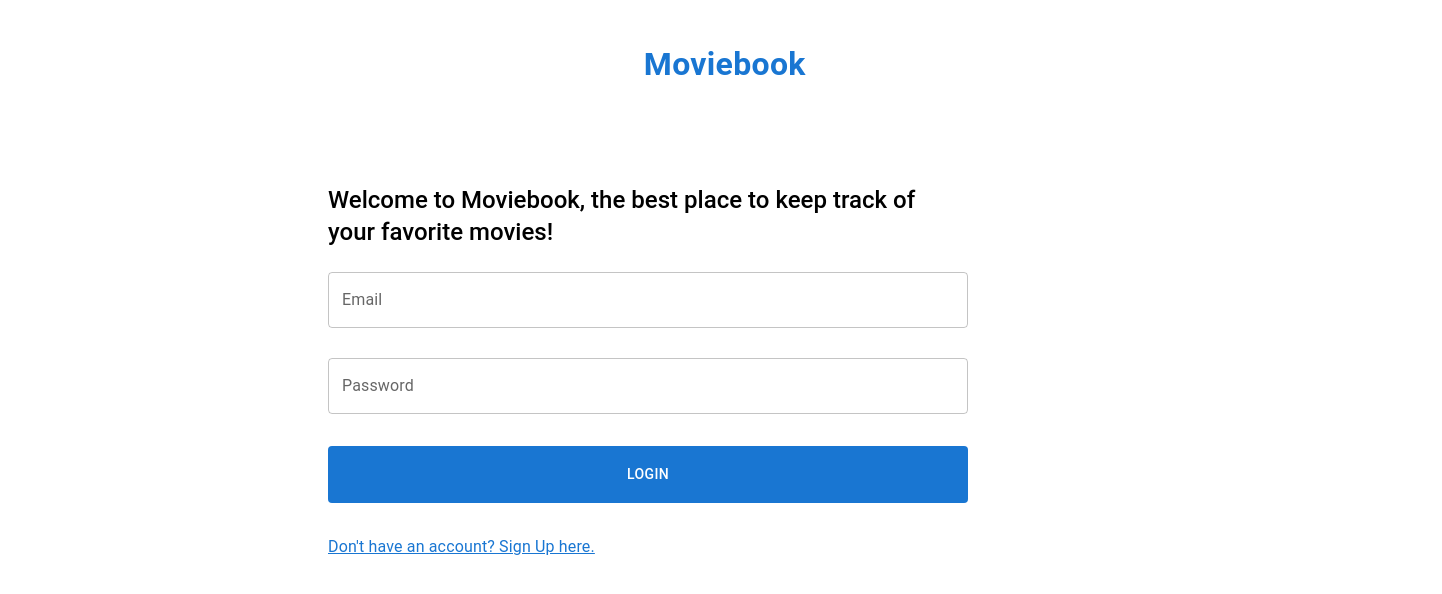
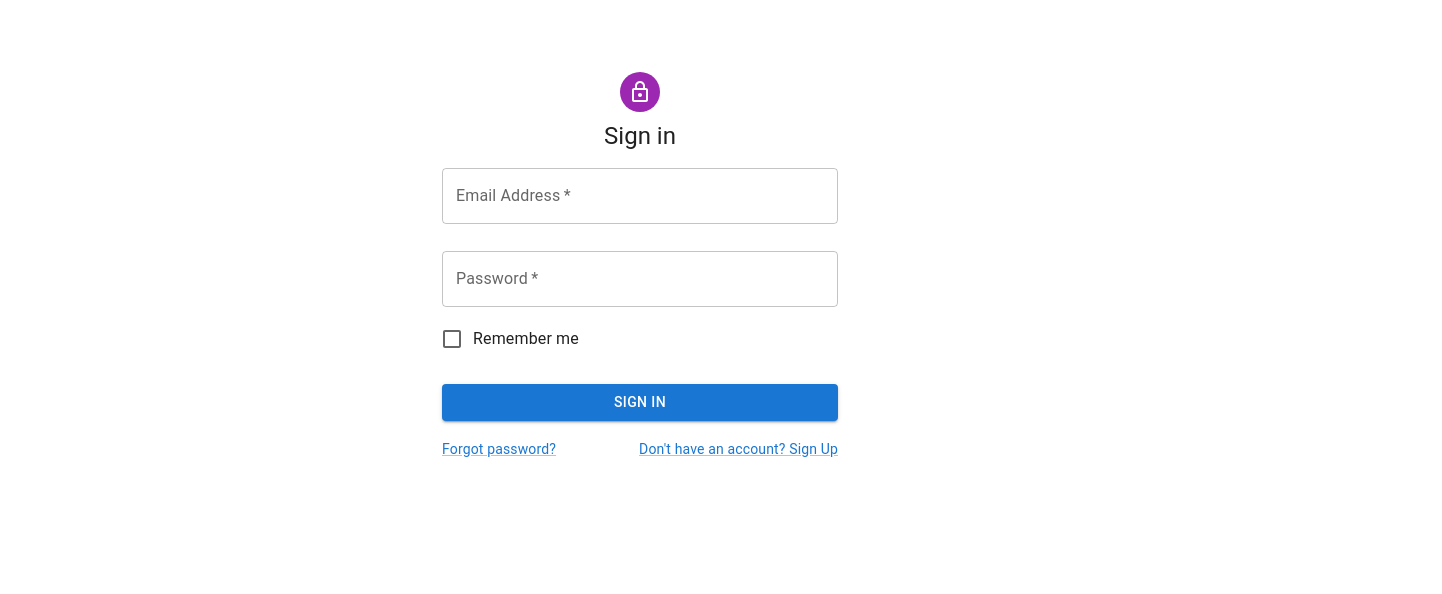
Before and after one commit to brt-yilmaz/movie_book, a React (Vite) app in the folder Frontend/: page /login in a window 1280 px wide. Shown: the top 594 px of the page, 1442 px wide, since content can reach past the window. Built offline with nearby package versions, Linux system fonts and the light colour scheme; a web font is replaced by a local one.

Commit message:
Frontend-Login: Change dizayn

```diff
--- a/Frontend/src/App.tsx
+++ b/Frontend/src/App.tsx
@@ -4,7 +4,7 @@ import { ReactQueryDevtools } from "@tanstack/react-query-devtools";
 import { Toaster } from "react-hot-toast";
 
 import AppLayout from "./ui/AppLayout";
-import SignupAndLogin from "./pages/SignupAndLogin"
+import LoginForm from "./features/authentication/LoginForm";
 
 const queryClient = new QueryClient(
   {
@@ -26,7 +26,7 @@ const App = () => {
         <Routes>
           <Route path="/" element={<AppLayout />} >
           </Route>
-          <Route path={"/login"} element={<SignupAndLogin/>} />
+          <Route path={"/login"} element={<LoginForm />} />
         </Routes>
       </BrowserRouter>
       <ReactQueryDevtools initialIsOpen={false} />
--- a/Frontend/src/Components/Navbar/Navbar.tsx
+++ b/Frontend/src/Components/Navbar/Navbar.tsx
@@ -23,13 +23,13 @@
 //   Close,
 // } from "@mui/icons-material";
 
-// import { useDispatch, useSelector } from "react-redux";
+// import { useAppDispatch, useAppSelector } from "../../state/store";
 // import { useNavigate } from "react-router-dom";
 // import { setMode, setLogout } from "../../state";
 
 // export default function Navbar() {
 //   const [isMobileMenuToggled, setIsMobileMenuToggled] = useState(false);
-//   const dispatch = useDispatch();
+//   const dispatch = useAppDispatch();
 //   const navigate = useNavigate();
 //   const user = useSelector((state) => state.user);
 //   const isNonMobileScreens = useMediaQuery("(min-width: 1000px)");
@@ -44,7 +44,7 @@
 
 
 //   return (
-//     <FlexBetween padding="1rem 6%" bgcolor={paper}>
+//     <FlexBetween padding="1rem 6%" bgcolor={alt}>
 //       <div>Navbar</div>
 //     </FlexBetween>
 //   )
--- /dev/null
+++ b/Frontend/src/features/authentication/LoginForm.tsx
@@ -0,0 +1,196 @@
+import * as React from 'react';
+import Avatar from '@mui/material/Avatar';
+import Button from '@mui/material/Button';
+import CssBaseline from '@mui/material/CssBaseline';
+import TextField from '@mui/material/TextField';
+import FormControlLabel from '@mui/material/FormControlLabel';
+import Checkbox from '@mui/material/Checkbox';
+import Link from '@mui/material/Link';
+import Grid from '@mui/material/Grid';
+import Box from '@mui/material/Box';
+import LockOutlinedIcon from '@mui/icons-material/LockOutlined';
+import Typography from '@mui/material/Typography';
+import Container from '@mui/material/Container';
+import { Formik, Form, Field,FormikHelpers, ErrorMessage } from 'formik';
+import * as yup from 'yup';
+import { useNavigate } from 'react-router-dom';
+import { useSignup } from '../authentication/useSignup';
+import { useLogin } from '../authentication/useLogin';
+
+type Values = {
+  name?: string;
+  email: string;
+  password: string;
+  passwordConfirm?: string;
+}
+
+const loginSchema = yup.object().shape({
+  email: yup.string().email().required(),
+  password: yup.string().required(),
+});
+
+const registerSchema = yup.object().shape({
+  name: yup.string().required(),
+  email: yup.string().email().required(),
+  password: yup.string().required(),
+  passwordConfirm: yup.string().required().oneOf([yup.ref('password')], 'Passwords must match'),
+});
+
+const initialValuesLogin = {
+  email: '',
+  password: '',
+};
+
+const initialValuesRegister = {
+  name: '',
+  email: '',
+  password: '',
+  passwordConfirm: '',
+};
+
+export default function LoginForm() {
+  const [pageType, setPageType] = React.useState('login');
+  const navigate = useNavigate();
+  const { signup, isLoading: isSignupLoading } = useSignup();
+  const { login, isLoading: isLoginLoading } = useLogin();
+
+  const handleSubmit = async (values: Values, { setErrors }: FormikHelpers<Values>) => {
+    if (pageType === 'login') {
+      try {
+        await login(values);
+        navigate('/'); // Replace with your desired route
+      } catch (error) {
+        setErrors({ email: 'Invalid credentials', password: 'Invalid credentials' });
+      }
+    } else {
+      try {
+        await signup(values as typeof initialValuesRegister);
+        navigate('/login');
+        setPageType('login');
+      } catch (error) {
+        setErrors({ email: 'Email already in use' }); // You can customize this error message
+      }
+    }
+  };
+
+  return (
+    <Container component="main" maxWidth="xs">
+      <CssBaseline />
+      <Box
+        sx={{
+          marginTop: 8,
+          display: 'flex',
+          flexDirection: 'column',
+          alignItems: 'center',
+        }}
+      >
+        <Avatar sx={{ m: 1, bgcolor: 'secondary.main' }}>
+          <LockOutlinedIcon />
+        </Avatar>
+        <Typography component="h1" variant="h5">
+          {pageType === 'login' ? 'Sign in' : 'Sign up'}
+        </Typography>
+        <Formik
+          initialValues={pageType === 'login' ? initialValuesLogin : initialValuesRegister}
+          validationSchema={pageType === 'login' ? loginSchema : registerSchema}
+          onSubmit={handleSubmit}
+        >
+          {({ isSubmitting }) => (
+            <Form >
+              {pageType === 'register' && (
+                <Field
+                  as={TextField}
+                  margin="normal"
+                  fullWidth
+                  id="name"
+                  label="Full Name"
+                  name="name"
+                  autoComplete="name"
+                  required
+                  helperText={
+                    <ErrorMessage name="name"/>
+                  }
+                />
+              )}
+              <Field
+                as={TextField}
+                margin="normal"
+                fullWidth
+                required
+                id="email"
+                label="Email Address"
+                name="email"
+                autoComplete="email"
+                helperText={
+                  <ErrorMessage name="email"/>
+                }
+              />
+              <Field
+                as={TextField}
+                margin="normal"
+                fullWidth
+                name="password"
+                label="Password"
+                type="password"
+                id="password"
+                autoComplete="current-password"
+                required
+                helperText={
+                  <ErrorMessage name="password"/>
+                }
+              />
+              {pageType === 'register' && (
+                <Field
+                  as={TextField}
+                  margin="normal"
+                  fullWidth
+                  name="passwordConfirm"
+                  label="Confirm Password"
+                  type="password"
+                  id="passwordConfirm"
+                  autoComplete="current-password"
+                  required
+                  helperText={
+                    <ErrorMessage name="passwordConfirm"/>
+                  }
+                />
+              )}
+              {pageType === 'login' && (
+                <FormControlLabel
+                  control={<Checkbox value="remember" color="primary" />}
+                  label="Remember me"
+                />
+              )}
+              <Button
+                type="submit"
+                fullWidth
+                variant="contained"
+                sx={{ mt: 3, mb: 2 }}
+                disabled={isSubmitting || isLoginLoading || isSignupLoading}
+              >
+                {pageType === 'login' ? 'Sign In' : 'Sign Up'}
+              </Button>
+              <Grid container>
+                <Grid item xs>
+                  <Link href="#" variant="body2">
+                    Forgot password?
+                  </Link>
+                </Grid>
+                <Grid item>
+                  <Link
+                    variant="body2"
+                    onClick={() => {
+                      setPageType(pageType === 'login' ? 'register' : 'login');
+                    }}
+                  >
+                    {pageType === 'login' ? "Don't have an account? Sign Up" : 'Already have an account? Sign in'}
+                  </Link>
+                </Grid>
+              </Grid>
+            </Form>
+          )}
+        </Formik>
+      </Box>
+    </Container>
+  );
+}
--- a/Frontend/src/features/authentication/SignupAndLoginForm.tsx
+++ b/Frontend/src/features/authentication/SignupAndLoginForm.tsx
@@ -12,7 +12,6 @@ import * as yup from "yup";
 import { useNavigate } from "react-router-dom";
 import { useSignup } from "../authentication/useSignup";
 import { useLogin } from "../authentication/useLogin";
-
 
 type Values = {
     name?: string;
@@ -47,7 +46,6 @@ const initialValuesLogin = {
 
 
 const SignupAndLoginForm = () => {
-
   const [pageType, setPageType] = useState("login");
   const { palette } = useTheme();
   const navigate = useNavigate();
--- a/Frontend/src/main.tsx
+++ b/Frontend/src/main.tsx
@@ -10,6 +10,7 @@ import { PersistGate } from "redux-persist/es/integration/react";
 import { ErrorBoundary } from "react-error-boundary";
 import ErrorFallback from './ui/ErrorFallback.tsx';
 import { store } from './state/store.ts';
+import { CssBaseline } from '@mui/material';
 
 
 
@@ -19,6 +20,7 @@ ReactDOM.createRoot(document.getElementById('root')!).render(
     <ErrorBoundary FallbackComponent={ErrorFallback}>
       <Provider store={store}>
         <PersistGate loading={null} persistor={persistStore(store)}>
+          <CssBaseline enableColorScheme/>
           <App />
         </PersistGate>
       </Provider>
--- a/Frontend/src/state/store.ts
+++ b/Frontend/src/state/store.ts
@@ -31,5 +31,6 @@ export const store = configureStore({
 
 })
 
+
 export const useAppDispatch:() => typeof store.dispatch = useDispatch;
-export const useAppSelector:TypedUseSelectorHook<typeof store.getState> = useSelector;
+export const useAppSelector:TypedUseSelectorHook<ReturnType<typeof store.getState>> = useSelector
--- a/Frontend/src/state/userSlice.ts
+++ b/Frontend/src/state/userSlice.ts
@@ -11,11 +11,13 @@ interface User {
 interface UserState {
   user: User | null;
   token: string | null;
+  mode: "light" | "dark";
 }
 
 const initialState: UserState = {
   user: null,
   token: null,
+  mode: "light",
 }
 
 export const userSlice = createSlice({
@@ -24,7 +26,7 @@ export const userSlice = createSlice({
   reducers: {
     setLogin: (state, action: PayloadAction<{ data: { user: User }, token: string }>) => {
       const {id, name, email,photo,role} = action.payload.data.user;
-      const filteredObj = {id, name, email,photo,role};
+      const filteredObj = {id, name, email, photo, role};
       state.user = filteredObj
       state.token = action.payload.token;
     },
@@ -32,6 +34,10 @@ export const userSlice = createSlice({
     setLogout: (state) => {
       state.user = null;
       state.token = null;
+    },
+
+    setMode: (state) => {
+      state.mode = state.mode === "light" ? "dark" : "light";
     }
   }
 })
```
Also changed, not shown: Frontend/src/state/test.ts (deleted, +0 -55 lines).
